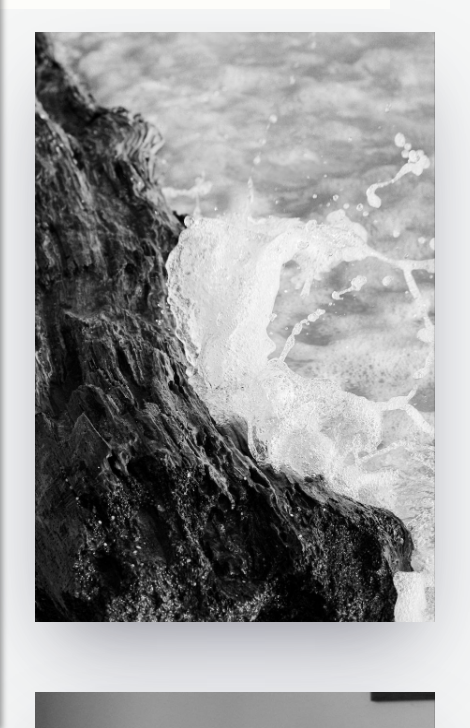
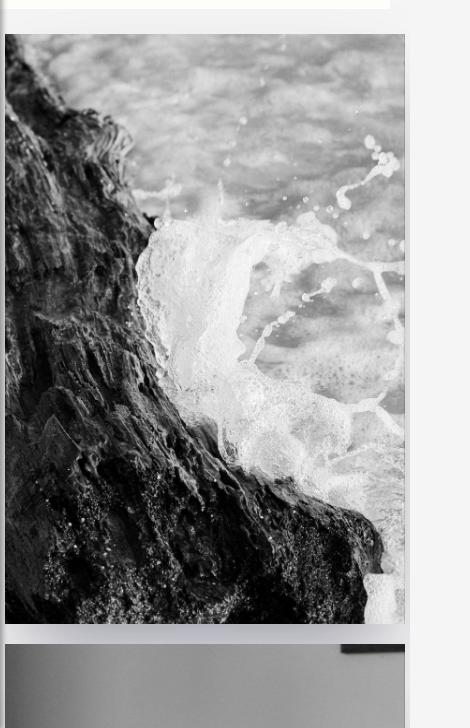
Before and after one commit to LukeMedTkd/photoghrapher-portfolio, a plain HTML site: page index.html in a window 390 px wide. Shown: the part 116-844 px from the top of the page, 470 px wide, since content can reach past the window. Drawn offline with nearby package versions, Linux system fonts and the light colour scheme.

Commit message:
fixed some mobile layout features

```diff
--- a/style.css
+++ b/style.css
@@ -15,6 +15,7 @@ body{
   flex-wrap: nowrap;
   justify-content: flex-start;
   align-items: flex-start;
+  background-color: rgba(166, 168, 169, 0.111);
 }
 
 
@@ -181,20 +182,22 @@ html{
 .main_container{
     width: auto;
     height: auto;
-    top: 113px;
     position: absolute;
-    background-color: rgba(166, 168, 169, 0.111);
     display: flex;
     flex-wrap: wrap;
     flex-direction: row;
-    justify-content: space-around;
+    justify-content:space-around;
+    background-color: transparent;
+    row-gap: 5vw;
+    column-gap: auto;
+    margin: 150px auto auto auto;
 }
 
 
 /*---------------------------------------------------*/
 /*----------------- Features photos-----------------*/
 .card_photo{
-    margin: 35px;
+    margin: auto 5px auto;
     position: relative;
     width: 400px;
     height: 590px;
@@ -267,4 +270,6 @@ html{
     .menu__btn {
         display: block;
     }
+
+
 }
```
